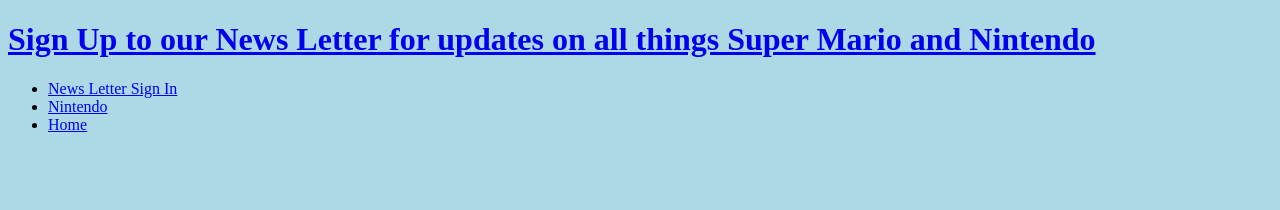
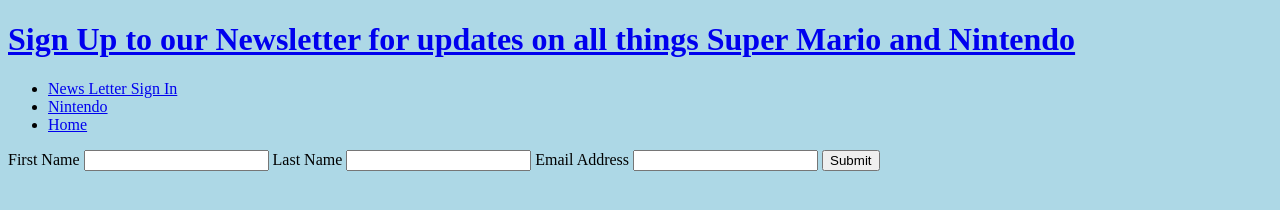
Before and after one commit to Harriss1989/History-of-SuperMario, a plain HTML site: page signup.html in a window 1280 px wide. Drawn offline with Linux system fonts and the light colour scheme; a web font is replaced by a local one.

Commit message:
add input to sign up form

```diff
--- a/signup.html
+++ b/signup.html
@@ -14,9 +14,9 @@
 </head>
 
 <body>
-    <header>
+    <header id="header">
         <a href="signup.html">
-            <h1>Sign Up to our News Letter for updates on all things Super Mario and Nintendo</h1>
+            <h1>Sign Up to our Newsletter for updates on all things Super Mario and Nintendo</h1>
         </a>
 
         <nav class="nav">
@@ -27,7 +27,19 @@
             </ul>
         </nav>
     </header>
+    <section class="Newsletter">
+        <form method="Post" action="" target="_blank"></form>
 
+        <label for="fname">First Name</label>
+        <input type="text" id="fname" name="fname">
+
+        <label for="lname">Last Name</label>
+        <input type="text" id="lname" name="lname">
+
+        <label for="email">Email Address</label>
+        <input type="email" name="email" id="email">
+
+        <input type="submit">
 
     </section>
 
```
